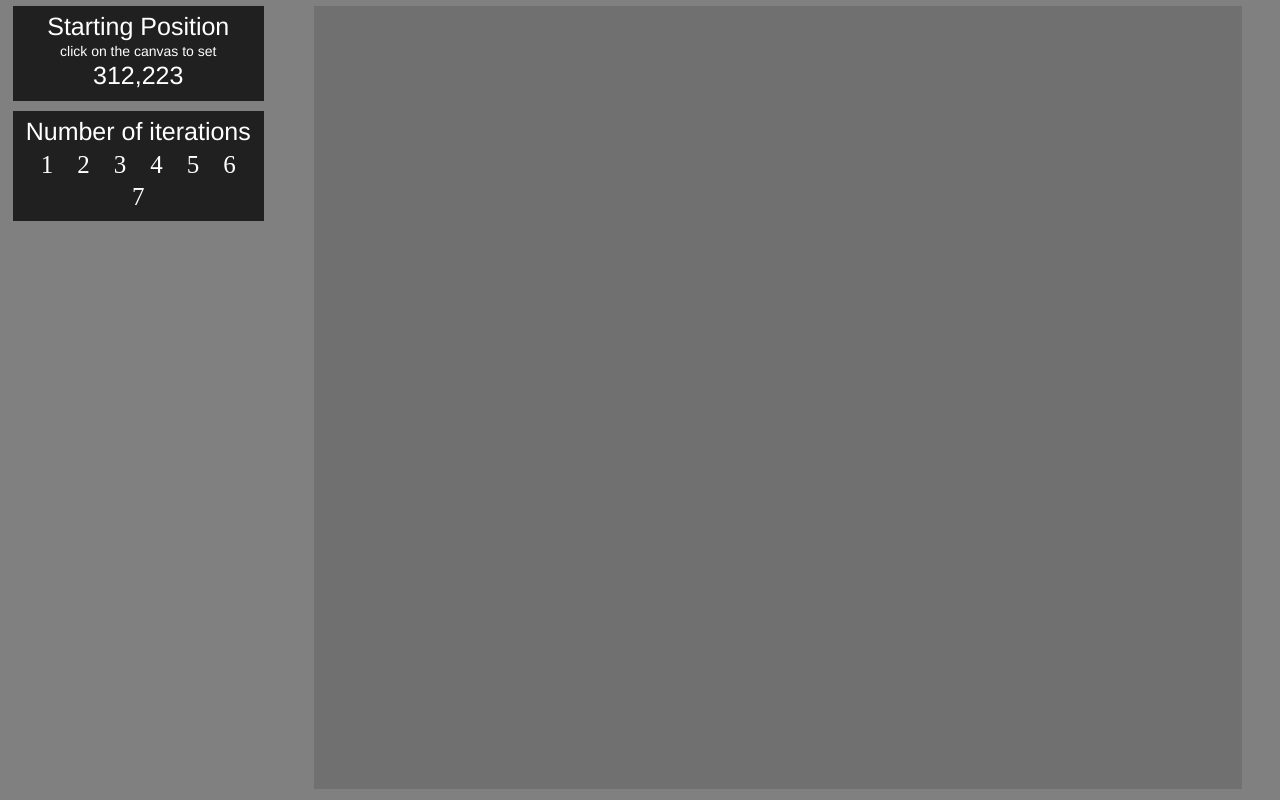
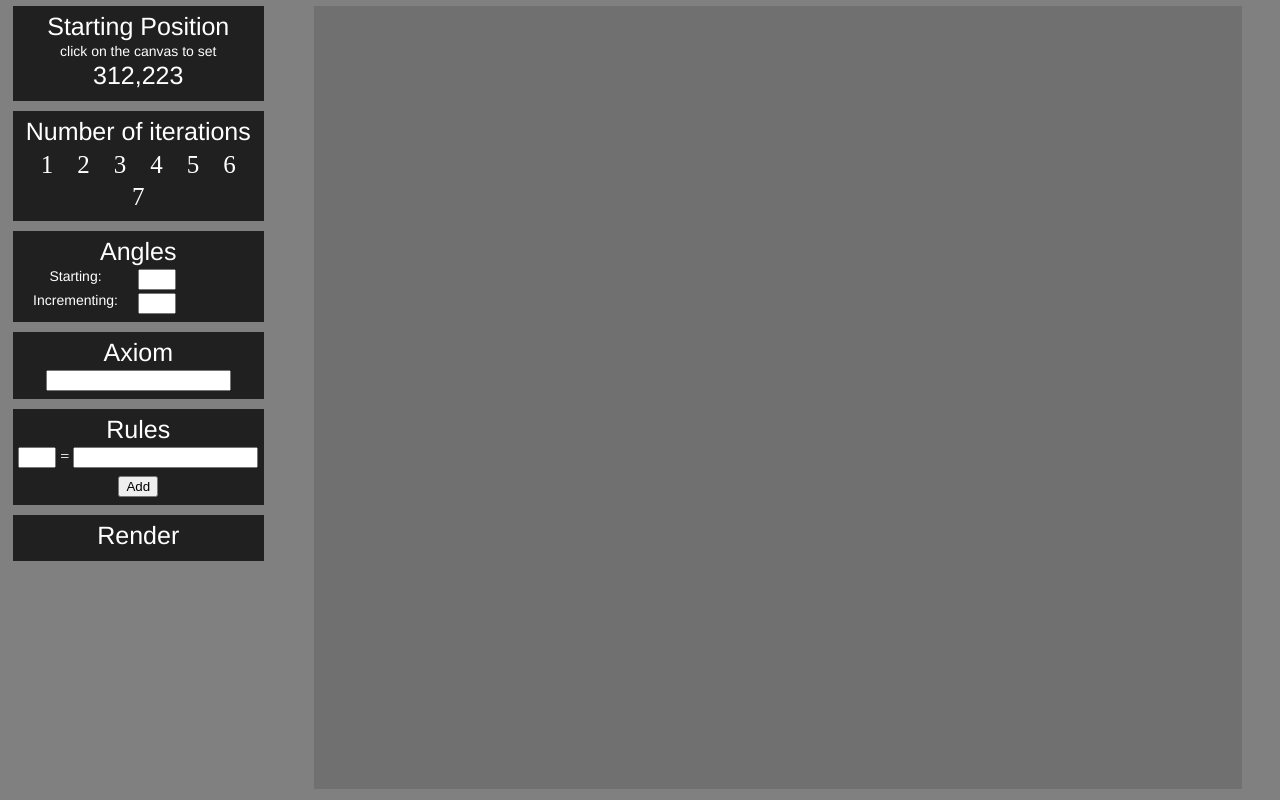
Before and after one commit to monicaivan25/l-fractr, a plain HTML site: page createOwn.html in a window 1280 px wide. Drawn offline with Linux system fonts and the light colour scheme.

Commit message:
finished adding all items in aside

```diff
--- a/createOwn.html
+++ b/createOwn.html
@@ -39,6 +39,27 @@
 					<label for='radio7'> 7 </label>
 				</div>
 			</div>
+			<div class="asideItem">
+				<p class="myh1">Angles</p>
+				<div style="display: grid; grid-template-columns: 50% 50%	;
+				grid-template-rows: auto"><p class="myh2">Starting: </p> <input type="text" class="smallInput" id="startDegree"/></div>
+				<div style="height:3px"></div>
+				<div style="display: grid; grid-template-columns: 50% 50%;
+				grid-template-rows: auto""><p class="myh2">Incrementing: </p> <input type="text" class="smallInput" id="incrDegree"/></div>
+			</div>
+			<div class="asideItem">
+				<p class="myh1">Axiom</p>
+				<input type="text" id="axiom"/>
+			</div>
+			<div class="asideItem">
+				<p class="myh1">Rules</p>
+				<div><input type="text" class="smallInput" id="literal"/> <span style="color: white;">=</span> <input type="text" id="rule"/></div>
+				<div style="height:8px"></div>
+				<button>Add</button>
+			</div>
+			<div class="asideItem">
+				<p class="myh1">Render</p>
+			</div>
 		</aside>
 		<main class="canvas">
 
--- a/styleOwn.css
+++ b/styleOwn.css
@@ -56,22 +56,6 @@ aside{
 	margin-bottom:5px;
 }
 
-.nicebutton{
-	background-color: #202020;
-	border: none;
-	color: white;
-	font-size: 25px;
-	font-style: thin;
-	font-variant: normal;
-	font-weight: 100;
-	cursor: pointer;
-}
-
-.nicebutton:focus{
-	background-color: #303030;
-	outline:0;
-}
-
 input[type=radio]{
 	display:none;
 	margin:10px;
@@ -95,3 +79,7 @@ input[type=radio]:checked + label{
 	background-image: none;
 	background-color: #303030;
 }
+
+.smallInput{
+	width:30px;
+}
```
